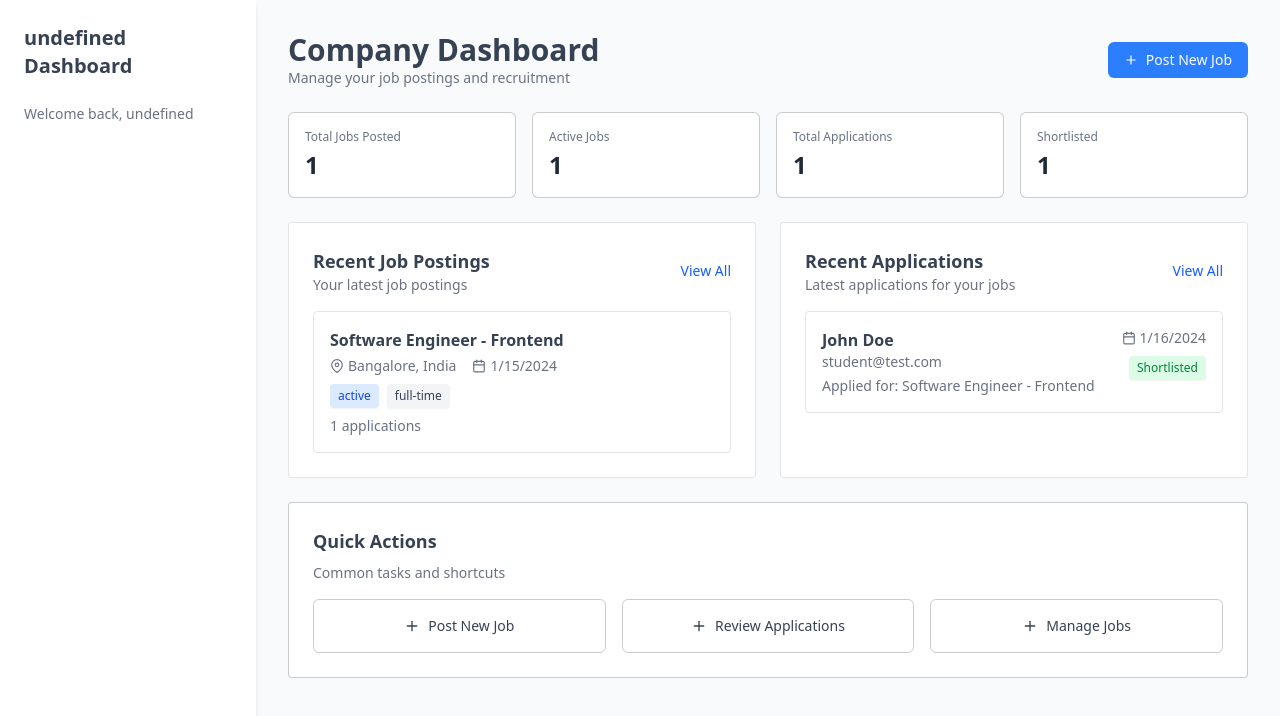
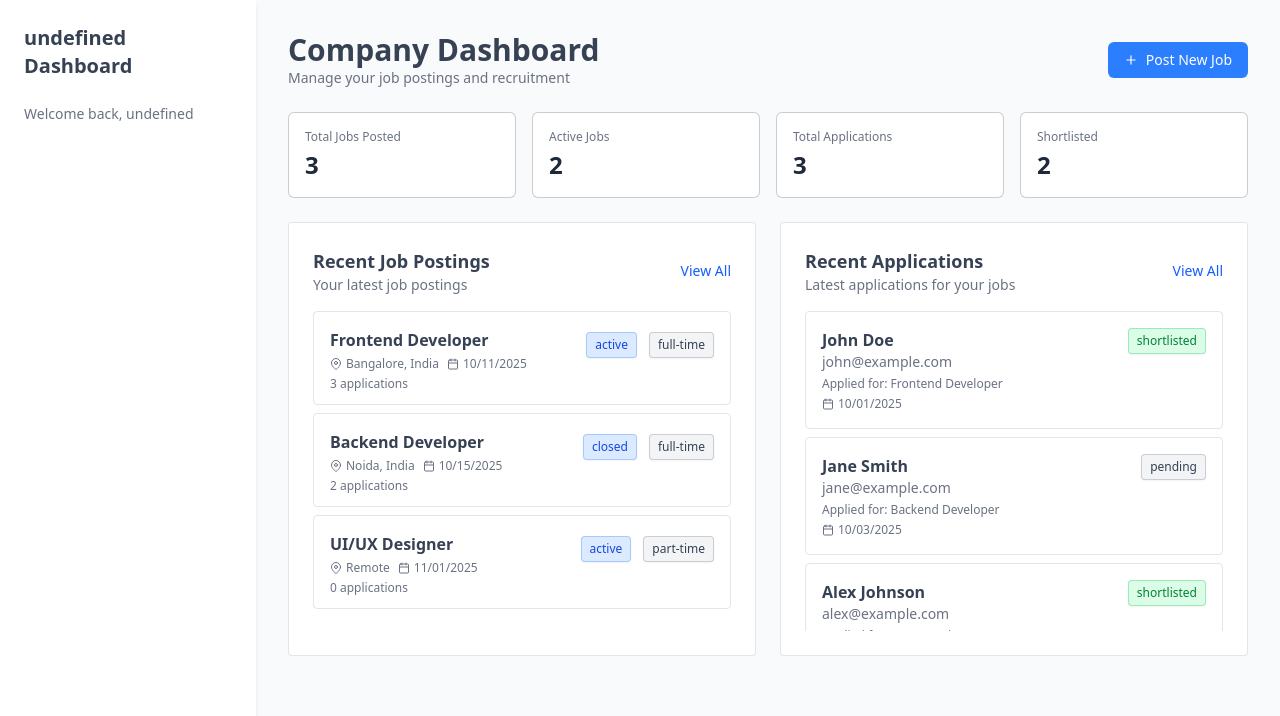
Before and after one commit to creativeArchitect/PlaceNest-client, a React (Vite) app: page /company/dashboard in a window 1280 px wide. Shown: the top 716 px of the page. Built offline with nearby package versions, Linux system fonts and the light colour scheme.

Commit message:
updation in side bar according to the user role and updation in company dashboard according to the role

```diff
--- a/src/components/SideBar.tsx
+++ b/src/components/SideBar.tsx
@@ -12,6 +12,8 @@ import type { IconType } from "react-icons";
 import { IoMdAddCircleOutline } from "react-icons/io";
 import { TbUsers } from "react-icons/tb";
 import { RiPassValidLine } from "react-icons/ri";
+import { FaRegBuilding } from "react-icons/fa";
+import { GrValidate } from "react-icons/gr";
 
 type SideBarType = {
   label: string;
@@ -40,8 +42,8 @@ const coordinatorSidebarItems: SideBarType[] = [
   { label: "Dashboard", icon: MdDashboard, tab: "dashboard", route: "/coordinator/dashboard" },
   { label: "Profile", icon: FiUser, tab: "profile", route: "/coordinator/profile" },
   { label: "Students Verification", icon: RiPassValidLine, tab: "verify-students", route: "/coordinator/verify-students" },
-  { label: "Job Approvals", icon: FiBriefcase, tab: "job-approvals", route: "/coordinator/job-approvals" },
-  { label: "Companies", icon: FiFileText, tab: "companies", route: "/coordinator/companies" }
+  { label: "Job Approvals", icon: GrValidate, tab: "job-approvals", route: "/coordinator/job-approvals" },
+  { label: "Companies", icon: FaRegBuilding, tab: "companies", route: "/coordinator/companies" }
 ];
 
 
--- a/src/pages/CompanyDashboard.tsx
+++ b/src/pages/CompanyDashboard.tsx
@@ -1,108 +1,260 @@
-import React from "react";
-import {
-  FiMapPin,
-  FiCalendar,
-  FiPlus,
-} from "react-icons/fi";
+import { FiMapPin, FiCalendar, FiPlus } from "react-icons/fi";
 import SideBar from "../components/SideBar";
+import { useNavigate } from "react-router-dom";
+import { useEffect, useState } from "react";
+// import { toast } from "sonner";
+// import axios from "axios";
+import type { Job } from "../types/job.types";
+
+type Application = {
+  id: string;
+  jobTitle: string;
+  candidateName: string;
+  email: string;
+  date: string;
+  status: string;
+};
+
+// ✅ Mock data (used for now)
+const mockJobs: Job[] = [
+  {
+    id: "1",
+    title: "Frontend Developer",
+    location: "Bangalore, India",
+    lastDate: "10/11/2025",
+    status: "active",
+    type: "full-time",
+    applications: [1, 2, 3], // dummy array just to get count
+  },
+  {
+    id: "2",
+    title: "Backend Developer",
+    location: "Noida, India",
+    lastDate: "10/15/2025",
+    status: "closed",
+    type: "full-time",
+    applications: [1, 2],
+  },
+  {
+    id: "3",
+    title: "UI/UX Designer",
+    location: "Remote",
+    lastDate: "11/01/2025",
+    status: "active",
+    type: "part-time",
+    applications: [],
+  },
+];
+
+const mockApplications: Application[] = [
+  {
+    id: "a1",
+    jobTitle: "Frontend Developer",
+    candidateName: "John Doe",
+    email: "john@example.com",
+    date: "10/01/2025",
+    status: "shortlisted",
+  },
+  {
+    id: "a2",
+    jobTitle: "Backend Developer",
+    candidateName: "Jane Smith",
+    email: "jane@example.com",
+    date: "10/03/2025",
+    status: "pending",
+  },
+  {
+    id: "a3",
+    jobTitle: "UI/UX Designer",
+    candidateName: "Alex Johnson",
+    email: "alex@example.com",
+    date: "10/04/2025",
+    status: "shortlisted",
+  },
+];
 
 export default function CompanyDashboard() {
+  const navigate = useNavigate();
+  const [companyJobs, setCompanyJobs] = useState<Job[]>(mockJobs);
+  const [jobApplications, setJobApplications] = useState<Application[]>(mockApplications);
+  const [activeJobs, setActiveJobs] = useState<number>(0);
+  const [shortlistedApplications, setShortlistedApplications] = useState<number>(0);
+
+  // ✅ Keeping logic for future use (commented out)
+  /*
+  const fetchJobPosts = async () => {
+    const token = localStorage.getItem("auth");
+    try {
+      const response = await axios.get(`${import.meta.env.VITE_BASE_API_URL}/company/jobs`, {
+        headers: {
+          Authorization: `Bearer ${token}`,
+        },
+      });
+      if (response.data.success) {
+        const jobs = response.data?.data || [];
+        setCompanyJobs(jobs);
+        setActiveJobs(jobs.filter((job: Job) => job.status === "active").length);
+      }
+    } catch (err) {
+      toast.error("Error in fetching jobs");
+    }
+  };
+
+  const fetchJobApplications = async () => {
+    const token = localStorage.getItem("auth");
+    try {
+      const response = await axios.get(`${import.meta.env.VITE_BASE_API_URL}/company/applications`, {
+        headers: {
+          Authorization: `Bearer ${token}`,
+        },
+      });
+      if (response.data.success) {
+        const apps = response.data?.data || [];
+        setJobApplications(apps);
+        setShortlistedApplications(apps.filter((app: Application) => app.status === "shortlisted").length);
+      }
+    } catch (err) {
+      toast.error("Error in fetching job applications");
+    }
+  };
+  */
+
+  useEffect(() => {
+    // ✅ You can uncomment this when backend is ready
+    // fetchJobPosts();
+    // fetchJobApplications();
+
+    // const interval = setInterval(fetchJobApplications, 5000);
+    // return () => clearInterval(interval);
+
+    // Logic for mock data
+    setActiveJobs(mockJobs.filter((job) => job.status === "active").length);
+    setShortlistedApplications(mockApplications.filter((app) => app.status === "shortlisted").length);
+  }, []);
+
   return (
     <div className="min-h-screen bg-gray-50 text-gray-700">
       <div className="flex">
-        {/* Sidebar */}
         <SideBar />
 
-        {/* Main content */}
         <main className="flex-1 p-8 pl-72">
           <header className="flex items-center justify-between mb-6">
             <div>
               <h2 className="text-3xl font-bold">Company Dashboard</h2>
-              <p className="text-sm text-gray-500">Manage your job postings and recruitment</p>
+              <p className="text-sm text-gray-500">
+                Manage your job postings and recruitment
+              </p>
             </div>
-            <button className="px-4 py-2 bg-blue-500 hover:bg-blue-600 text-white rounded-md text-sm flex items-center gap-2 hover:cursor-pointer">
+            <button
+              className="px-4 py-2 bg-blue-500 hover:bg-blue-600 text-white rounded-md text-sm flex items-center gap-2 hover:cursor-pointer"
+              onClick={() => navigate("/company/post-job")}
+            >
               <FiPlus /> Post New Job
             </button>
           </header>
 
           {/* Stat cards */}
           <section className="grid grid-cols-4 gap-4 mb-6">
-            <StatCard title="Total Jobs Posted" value={1} />
-            <StatCard title="Active Jobs" value={1} />
-            <StatCard title="Total Applications" value={1} />
-            <StatCard title="Shortlisted" value={1} />
+            <StatCard title="Total Jobs Posted" value={companyJobs.length} />
+            <StatCard title="Active Jobs" value={activeJobs} />
+            <StatCard title="Total Applications" value={jobApplications.length} />
+            <StatCard title="Shortlisted" value={shortlistedApplications} />
           </section>
 
-          {/* Recent job postings & applications */}
+          {/* Job Postings & Applications */}
           <section className="grid grid-cols-2 gap-6 mb-6">
+            {/* Recent Job Postings */}
             <div className="bg-white border border-black/10 rounded p-6">
               <div className="flex items-center justify-between mb-4">
                 <div>
                   <h3 className="text-lg font-semibold">Recent Job Postings</h3>
                   <p className="text-sm text-gray-500">Your latest job postings</p>
                 </div>
-                <button className="text-sm text-blue-600">View All</button>
+                <button
+                  className="text-sm text-blue-600 hover:text-blue-500"
+                  onClick={() => navigate("/company/jobs")}
+                >
+                  View All
+                </button>
               </div>
-
-              <div className="border border-black/10 rounded p-4">
-                <div className="font-semibold">Software Engineer - Frontend</div>
-                <div className="text-sm text-gray-500 flex gap-4 mt-1">
-                  <div className="flex items-center gap-1"><FiMapPin /> Bangalore, India</div>
-                  <div className="flex items-center gap-1"><FiCalendar /> 1/15/2024</div>
+              <div className="flex flex-col gap-2 h-80 overflow-y-auto">
+                {companyJobs.slice(0, 5).map((j) => (
+                  <div key={j.id} className="flex justify-between border border-black/10 rounded px-4 py-3">
+                    <div className="flex flex-col gap-1 mt-1">
+                      <div className="font-semibold">{j.title}</div>
+                      <div className="flex gap-2 items-center text-xs text-gray-500">
+                        <div className="flex items-center gap-1">
+                          <FiMapPin /> {j.location}
                         </div>
-                <div className="mt-2 flex items-center gap-2 text-xs">
-                  <span className="px-2 py-1 rounded-sm shadow-xs bg-blue-100 text-blue-700">active</span>
-                  <span className="px-2 py-1 rounded-sm shadow-xs bg-gray-100 text-gray-700">full-time</span>
+                        <div className="flex items-center gap-1">
+                          <FiCalendar /> {j.lastDate}
                         </div>
-                <div className="mt-2 text-sm text-gray-500">1 applications</div>
+                      </div>
+                      <div className="text-xs text-gray-500">
+                        {j.applications?.length ?? 0} applications
+                      </div>
+                    </div>
+                    <div className="mt-2 flex flex-col gap-2 text-xs">
+                      <div className="flex gap-3">
+                        <span className="px-2 py-1 rounded-sm shadow-xs bg-blue-100 text-blue-700 border border-blue-500/30">
+                          {j.status}
+                        </span>
+                        <span className="px-2 py-1 rounded-sm shadow-xs bg-gray-100 text-gray-700 border border-gray-500/30">
+                          {j.type}
+                        </span>
+                      </div>
+                    </div>
+                  </div>
+                ))}
               </div>
             </div>
 
+            {/* Recent Applications */}
             <div className="bg-white border border-black/10 rounded p-6">
               <div className="flex items-center justify-between mb-4">
                 <div>
                   <h3 className="text-lg font-semibold">Recent Applications</h3>
-                  <p className="text-sm text-gray-500">Latest applications for your jobs</p>
+                  <p className="text-sm text-gray-500">
+                    Latest applications for your jobs
+                  </p>
                 </div>
                 <button className="text-sm text-blue-600">View All</button>
               </div>
-
-              <div className="border border-black/10 rounded p-4 flex items-start justify-between">
+              <div className="flex flex-col gap-2 h-80 overflow-y-auto">
+                {jobApplications.length === 0 ? (
+                  <p className="text-sm text-gray-500">No applications yet</p>
+                ) : (
+                  jobApplications.slice(0, 5).map((app) => (
+                    <div key={app.id} className="border border-black/10 rounded p-4 flex items-start justify-between">
                       <div>
-                  <div className="font-semibold">John Doe</div>
-                  <div className="text-sm text-gray-500">student@test.com</div>
-                  <div className="text-sm text-gray-500 mt-1">Applied for: Software Engineer - Frontend</div>
+                        <div className="font-semibold">{app.candidateName}</div>
+                        <div className="text-sm text-gray-500">{app.email}</div>
+                        <div className="text-xs text-gray-500 mt-1">
+                          Applied for: {app.jobTitle}
                         </div>
-                <div className="flex flex-col items-end gap-2 text-sm text-gray-500">
-                  <div className="flex items-center gap-1"><FiCalendar /> 1/16/2024</div>
-                  <span className="px-2 py-1 rounded-sm shadow-xs bg-green-100 text-green-700 text-xs">Shortlisted</span>
+                        <div className="text-gray-500 flex items-center gap-1 text-xs mt-1">
+                          <FiCalendar /> {app.date}
                         </div>
                       </div>
+                      <div
+                        className={`px-2 py-1 rounded-sm shadow-xs text-xs border
+                          ${
+                            app.status === "shortlisted"
+                              ? "bg-green-100 text-green-700 border-green-500/30"
+                              : "bg-gray-100 text-gray-700 border-gray-500/30"
+                          }
+                        `}
+                      >
+                        {app.status}
                       </div>
-          </section>
-
-          {/* Quick actions */}
-          <section className="bg-white border border-black/20 rounded p-6">
-            <h3 className="text-lg font-semibold mb-2">Quick Actions</h3>
-            <p className="text-sm text-gray-500 mb-4">Common tasks and shortcuts</p>
-
-            <div className="grid grid-cols-3 gap-4">
-              <QuickAction label="Post New Job" />
-              <QuickAction label="Review Applications" />
-              <QuickAction label="Manage Jobs" />
+                    </div>
+                  ))
+                )}
+              </div>
             </div>
           </section>
         </main>
       </div>
-    </div>
-  );
-}
-
-function SidebarItem({ label, active, icon }: { label: string; active?: boolean; icon?: React.ReactNode }) {
-  return (
-    <div className={`flex items-center gap-3 px-3 py-2 rounded-md ${active ? "bg-blue-50 border border-blue-500/10 text-blue-600" : "text-gray-600 hover:bg-gray-50"}`}>
-      {icon}
-      <span className="text-sm">{label}</span>
     </div>
   );
 }
@@ -115,12 +267,3 @@ function StatCard({ title, value }: { title: string; value: number }) {
     </div>
   );
 }
-
-function QuickAction({ label }: { label: string }) {
-  return (
-    <button className="border border-black/20 rounded-md py-4 flex items-center justify-center gap-2 hover:bg-gray-50">
-      <FiPlus />
-      <span className="text-sm font-medium">{label}</span>
-    </button>
-  );
-}
```
Also changed, not shown: src/types/job.types.ts (added, +20 -0 lines). Lines whose indentation alone changed are shown as unchanged.
